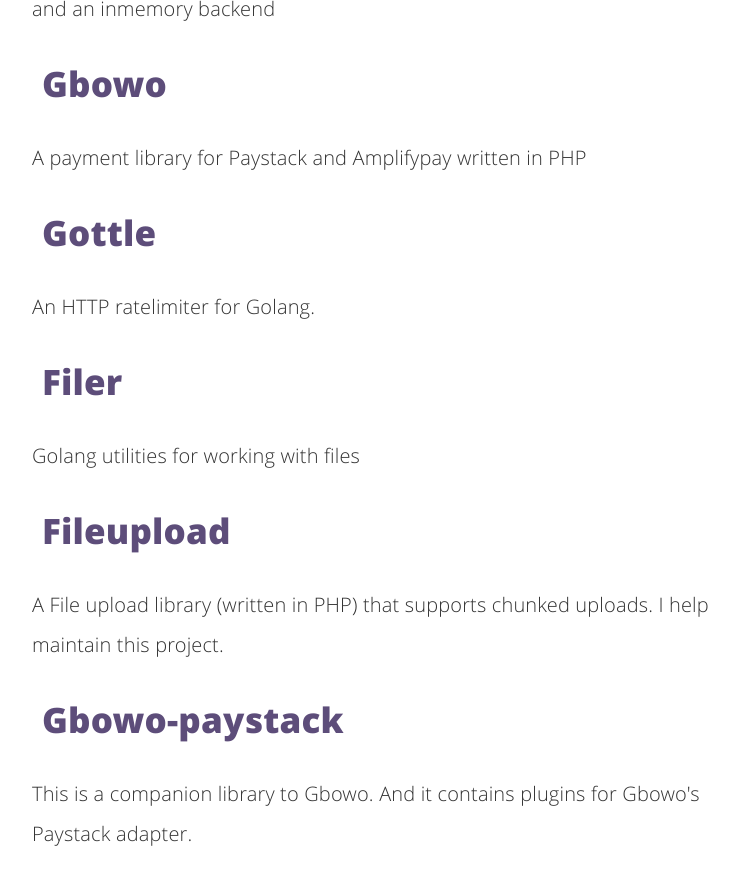
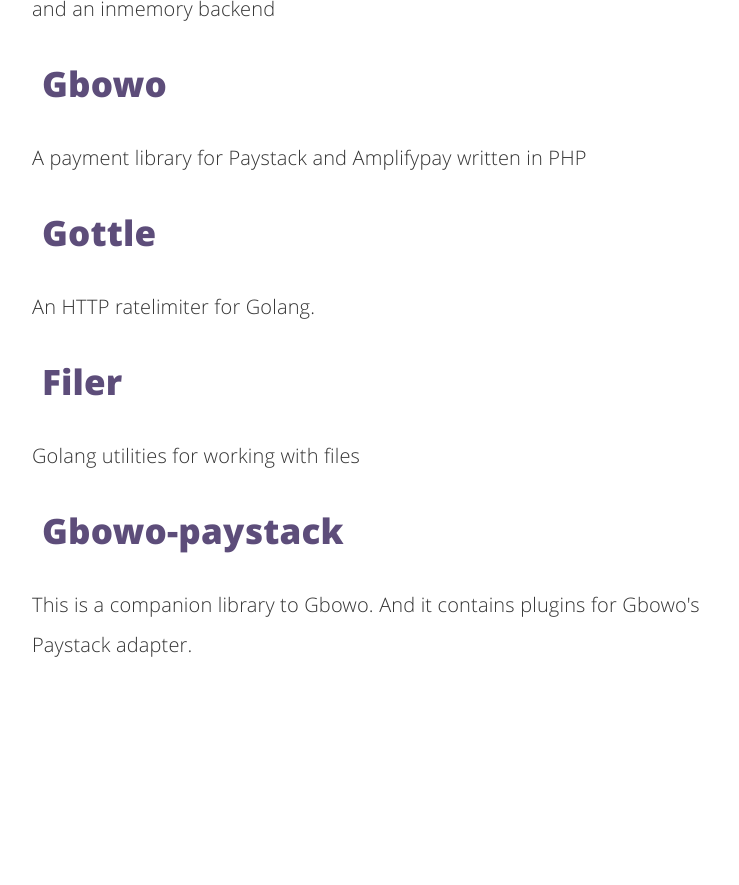
Before and after one commit to adelowo/portfolio, a Jekyll site: the page built from about.html, in a window 1280 px wide and 900 px high, scrolled down 1120 px. Shown: the top 885 px of the window, without its empty margins (268-1007 px from the left). Built offline with Jekyll 4.4.1, drawn with Linux system fonts in a browser that asks for light colours; after the commit the page ends 1831 px from its top, so only the background shows below that.

Commit message:
Updated projects list

```diff
--- a/_config.yml
+++ b/_config.yml
@@ -67,10 +67,6 @@
     url: https://github.com/adelowo/filer
     description: Golang utilities for working with files
 
-  - name: Fileupload
-    url: https://github.com/Gargron/fileupload
-    description: A File upload library (written in PHP) that supports chunked uploads. I help maintain this project.
-
   - name: Gbowo-paystack
     url:  https://github.com/adelowo/gbowo-paystack
     description: This is a companion library to Gbowo. And it contains plugins for Gbowo's Paystack adapter.
```
